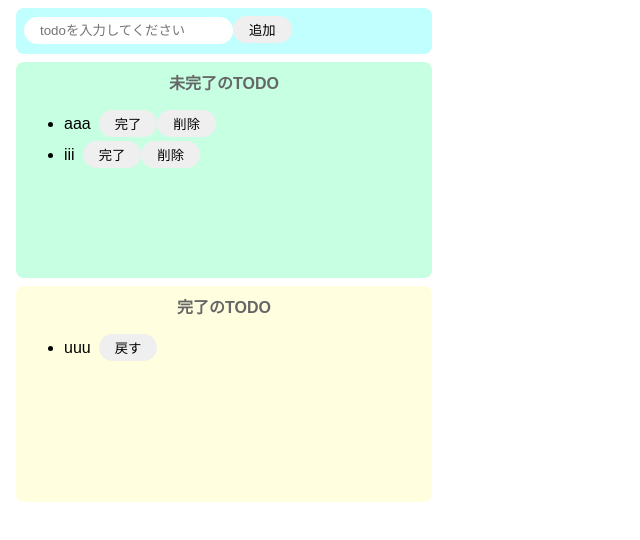
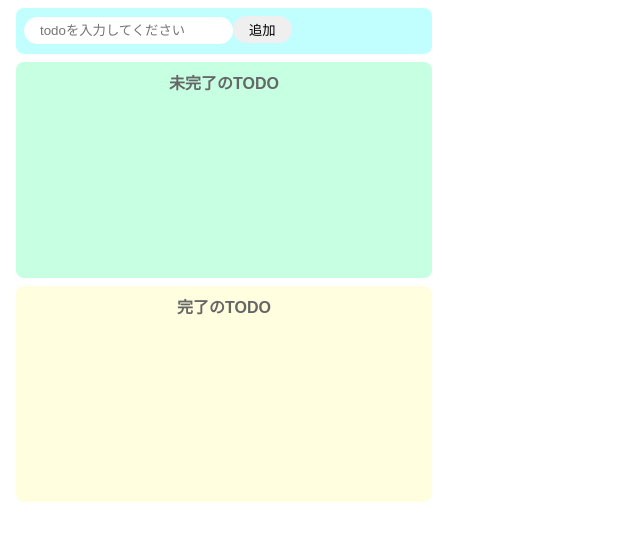
Before and after one commit to genzabro/react-todo, a React (Create React App) app: page / in a window 1280 px wide. Shown: the top 540 px of the page, without its empty margins (0-640 px from the left). Built offline with nearby package versions, Linux system fonts and the light colour scheme.

Commit message:
add back function

```diff
--- a/src/App.jsx
+++ b/src/App.jsx
@@ -3,9 +3,9 @@
 
 export const App = () => {
   const [todoText, setTodoText] = useState([""]);
-  const [incompleteTodos, setIncompleteTodos] = useState(["aaa", "iii"]);
+  const [incompleteTodos, setIncompleteTodos] = useState([]);
 
-  const [completeTodos, setCompleteTodos] = useState(["uuu"]);
+  const [completeTodos, setCompleteTodos] = useState([]);
 
   const onChengeTodoText = (e) => setTodoText(e.target.value);
 
@@ -30,6 +30,16 @@
 
     setIncompleteTodos(newIncompleteTodos);
     setCompleteTodos(newCompleteTodos);
+  };
+
+  const onClickBack = (i) => {
+    const newCompleteTodos = [...completeTodos];
+    newCompleteTodos.splice(i, 1);
+
+    const newIncompleteTodos = [...incompleteTodos, completeTodos[i]];
+
+    setCompleteTodos(newCompleteTodos);
+    setIncompleteTodos(newIncompleteTodos);
   };
 
   return (
@@ -59,11 +69,11 @@
       <div className="complete-area">
         <p className="title">完了のTODO</p>
         <ul>
-          {completeTodos.map((todo) => {
+          {completeTodos.map((todo, i) => {
             return (
               <div key={todo} className="list-row">
                 <li>{todo}</li>
-                <button>戻す</button>
+                <button onClick={() => onClickBack(i)}>戻す</button>
               </div>
             );
           })}
```
